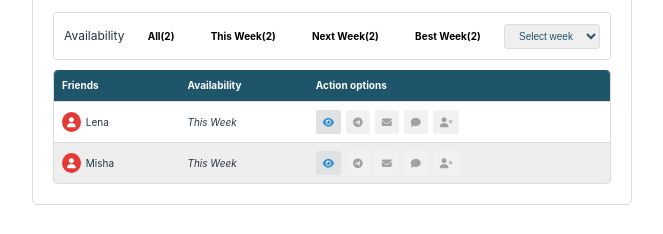
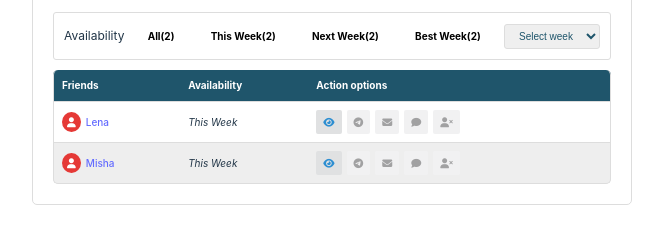
Before and after one commit to cameaann/tribeTestApp, a React (Vite) app: page / in a window 1280 px wide. Shown: the part 680-914 px from the top of the page, without its empty margins (308-971 px from the left). Built offline with nearby package versions, Linux system fonts and the light colour scheme.

Commit message:
adding Friend, FriendsInfo, FriendsTable

```diff
--- /dev/null
+++ b/src/components/Friend.jsx
@@ -0,0 +1,22 @@
+const Friend = ({ user, item }) => {
+  return (
+    <tr>
+      <td>
+        <a className="user-friend" href="#">
+          <i className="fa-solid fa-user avatar"></i>
+          {user.name}
+        </a>
+      </td>
+      <td className="availability">{item}</td>
+      <td>
+        <i className="fa-solid fa-eye social active"></i>
+        <i className="fa-brands fa-telegram social"></i>
+        <i className="fa-solid fa-envelope social"></i>
+        <i className="fa-solid fa-comment social"></i>
+        <i className="fa-solid fa-user-xmark social"></i>
+      </td>
+    </tr>
+  );
+};
+
+export default Friend;
--- a/src/components/FriendsInfo.jsx
+++ b/src/components/FriendsInfo.jsx
@@ -1,13 +1,15 @@
-import { useState } from "react";
+import { useEffect, useState } from "react";
+import FriendsTable from "./FriendsTable";
 
 const FriendsInfo = ({ users, currentUser }) => {
-  const menuList = [
-    { title: "All" },
-    { title: "This Week" },
-    { title: "Next Week" },
-    { title: "Best Week" },
+  const initialMenuList = [
+    { title: "All", active: false},
+    { title: "This Week", active: false },
+    { title: "Next Week", active: false },
+    { title: "Best Week", active:false },
   ];
 
+  const [menuList, setMenuList] = useState(initialMenuList);
   const [item, setItem] = useState(menuList[1].title);
 
   const weeks = [];
@@ -20,7 +22,12 @@ const FriendsInfo = ({ users, currentUser }) => {
     });
   });
 
-  const result = weeks.map((week) => ({ week, people: [], selectedDaysCount: 0 }));
+  const result = weeks.map((week) => ({
+    week,
+    people: [],
+    selectedDaysCount: 0,
+  }));
+
 
   users.forEach((user) => {
     user.calendar.forEach((entry) => {
@@ -40,32 +47,43 @@ const FriendsInfo = ({ users, currentUser }) => {
   });
   let bestWeek = result[0];
 
-  result.forEach(weekEntry => {
-    if(weekEntry.selectedDaysCount>bestWeek.selectedDaysCount){
-        bestWeek = weekEntry;
+  result.forEach((weekEntry) => {
+    if (weekEntry.selectedDaysCount > bestWeek.selectedDaysCount) {
+      bestWeek = weekEntry;
     }
-  })
+  });
+
+  useEffect(()=>{
+
+  },[users])
 
   const handleChange = (event) => {
     event.preventDefault();
     let week = event.target.value;
+    setMenuList(initialMenuList);
     setItem("Week " + week);
   };
 
   const handleClick = (event) => {
-    event.preventDefault();
     let i = Number(event.target.value);
+
+    const updatedMenu = menuList.map((menuItem, index) => ({
+        ...menuItem,
+        active: i === index
+    }))
+
+    setMenuList(updatedMenu);
+
 
     if (i === 0) {
       setItem(menuList[1].title);
-    }
-    else if(i===3){
-      setItem("Week "+ bestWeek.week)
-    }
-    else {
+    } else if (i === 3) {
+      setItem("Week " + bestWeek.week);
+    } else {
       setItem(menuList[i].title);
     }
   };
+
 
   return (
     <section>
@@ -74,7 +92,7 @@ const FriendsInfo = ({ users, currentUser }) => {
         <span>Availability</span>
         {menuList.map((item, i) => (
           <button
-            className="availability-menu-item"
+            className={item.active === true? "active availability-menu-item" : "availability-menu-item"}
             key={i}
             value={i}
             onClick={handleClick}
@@ -93,37 +111,7 @@ const FriendsInfo = ({ users, currentUser }) => {
           ))}
         </select>
       </div>
-      <table>
-        <thead>
-          <tr>
-            <th>Friends</th>
-            <th>Availability</th>
-            <th>Action options</th>
-          </tr>
-        </thead>
-        <tbody>
-          {users.map((user, i) => {
-            if (user.id !== currentUser.id) {
-              return (
-                <tr key={i}>
-                  <td>
-                    <i className="fa-solid fa-user avatar"></i>
-                    {user.name}
-                  </td>
-                  <td className="availability">{item}</td>
-                  <td>
-                    <i className="fa-solid fa-eye social active"></i>
-                    <i className="fa-brands fa-telegram social"></i>
-                    <i className="fa-solid fa-envelope social"></i>
-                    <i className="fa-solid fa-comment social"></i>
-                    <i className="fa-solid fa-user-xmark social"></i>
-                  </td>
-                </tr>
-              );
-            }
-          })}
-        </tbody>
-      </table>
+        <FriendsTable users={users} currentUser={currentUser} item={item}/>
     </section>
   );
 };
--- /dev/null
+++ b/src/components/FriendsTable.jsx
@@ -0,0 +1,24 @@
+import Friend from "./Friend";
+
+const FriendsTable = ({ users, currentUser, item }) => {
+  return (
+    <table>
+      <thead>
+        <tr>
+          <th>Friends</th>
+          <th>Availability</th>
+          <th>Action options</th>
+        </tr>
+      </thead>
+      <tbody>
+        {users.map((user, i) => {
+          if (user.id !== currentUser.id) {
+            return <Friend key={i} user={user} item={item} />
+          }
+        })}
+      </tbody>
+    </table>
+  );
+};
+
+export default FriendsTable;
```
